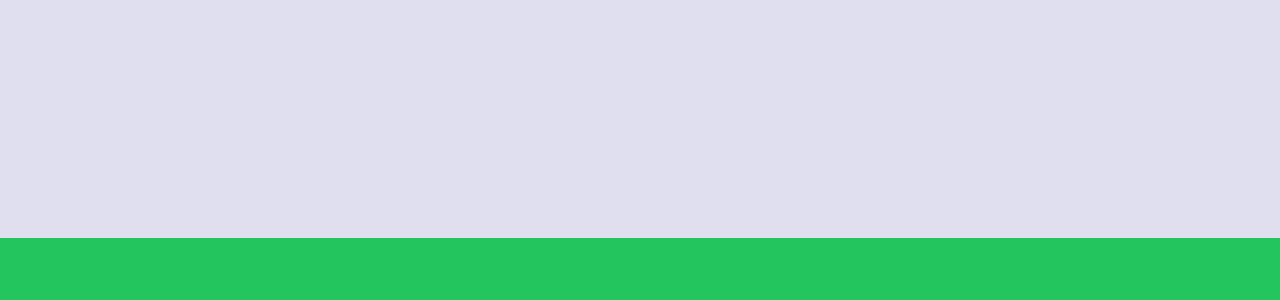
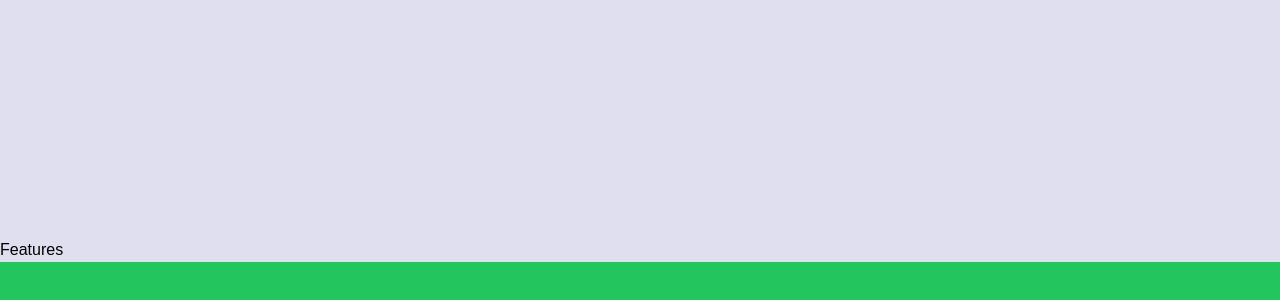
Before and after one commit to Alicehhhmm/UIUX-DynamicWeb, a React (Vite) app: page / in a window 1280 px wide. Shown: the part 2556-2856 px from the top of the page. Built offline with nearby package versions, Linux system fonts and the light colour scheme; a web font is replaced by a local one.

Commit message:
feat: init copm Features

```diff
--- a/src/App.jsx
+++ b/src/App.jsx
@@ -2,6 +2,7 @@ import React from 'react'
 import { Hero } from '@/components/Hero'
 import { About } from '@/components/About'
 import { Navbar } from '@/components/Navbar'
+import { Features } from '@/components/features/Features'
 
 const App = () => {
     return (
@@ -9,6 +10,7 @@ const App = () => {
             <Navbar />
             <Hero />
             <About />
+            <Features />
             <div className='bg-green-500 min-h-screen'></div>
         </main>
     )
--- /dev/null
+++ b/src/components/features/BentoCard.jsx
@@ -0,0 +1,5 @@
+import React from 'react'
+
+export const BentoCard = () => {
+    return <div>BentoCard</div>
+}
--- /dev/null
+++ b/src/components/features/BentoTilt.jsx
@@ -0,0 +1,5 @@
+import React from 'react'
+
+export const BentoTilt = () => {
+    return <div>BentoTilt</div>
+}
--- /dev/null
+++ b/src/components/features/Features.jsx
@@ -0,0 +1,5 @@
+import React from 'react'
+
+export const Features = () => {
+    return <div>Features</div>
+}
```
